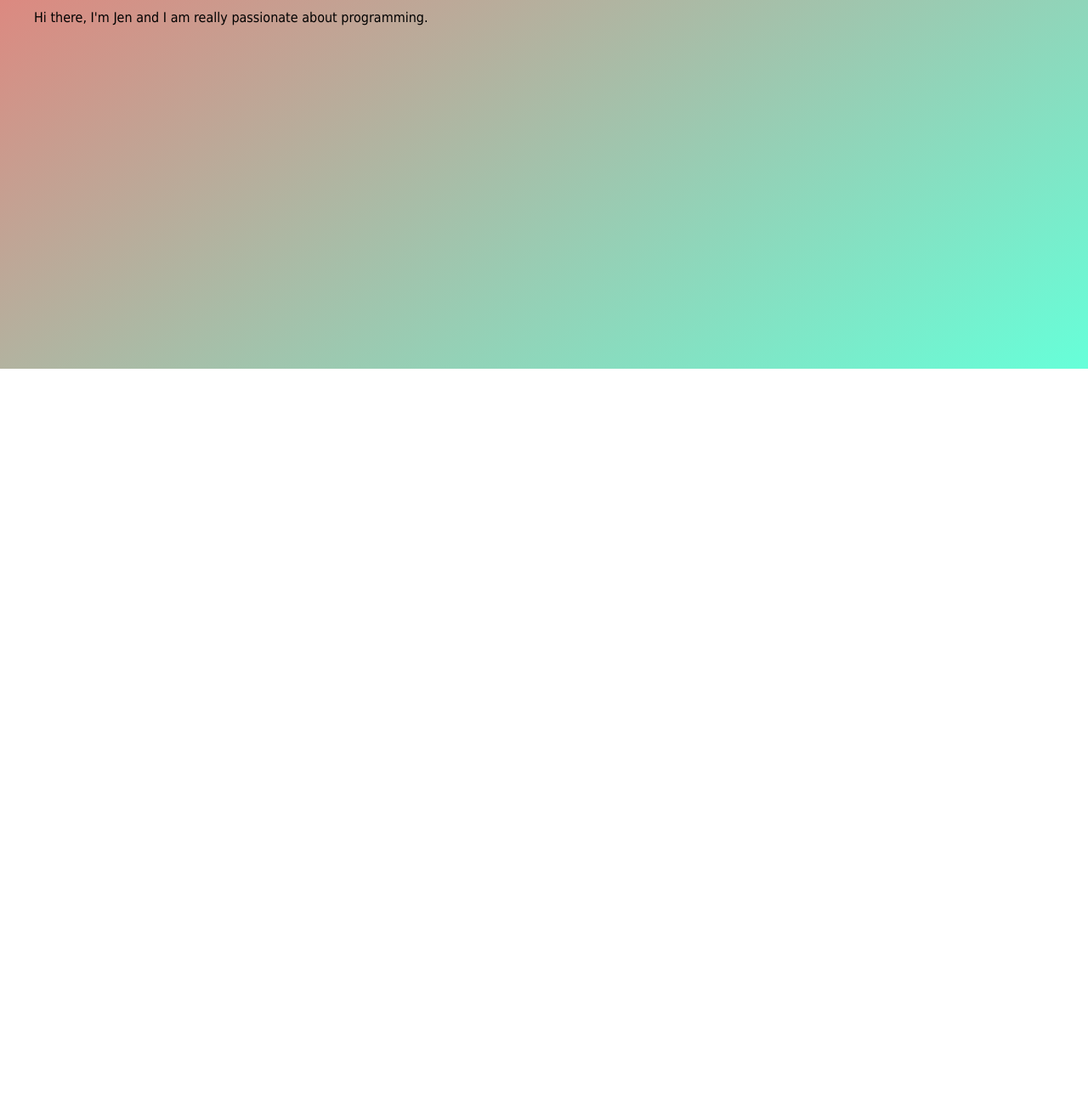
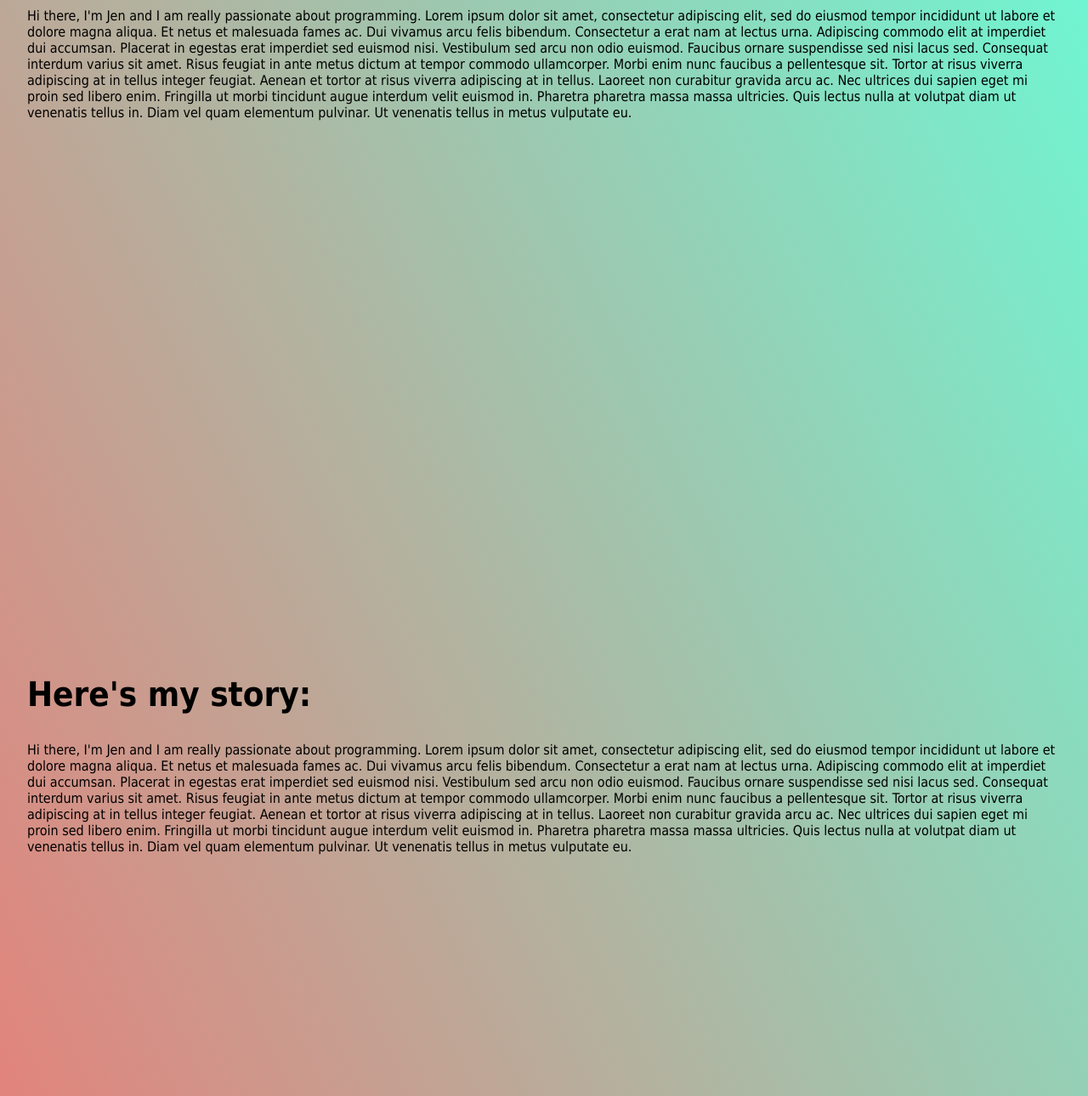
Before and after one commit to jenlf/redesigned-chainsaw, a plain HTML site: page index.html in a window 1280 px wide. Shown: the part 366-1656 px from the top of the page at 85% size. Before the commit the page ends 800 px from the top, so only its background shows below. Drawn offline with nearby package versions, Linux system fonts and the light colour scheme.

Commit message:
added js to fade in the text blocks, added css to transition gradient on hover, need to change to flexboxes and working on animation for gradient to work on scroll

```diff
--- a/index.html
+++ b/index.html
@@ -11,20 +11,51 @@
         <meta name="description" content="">
         <meta name="viewport" content="width=device-width, initial-scale=1">
         <link rel="stylesheet" href="styles/style.css">
+        <script src="http://code.jquery.com/jquery-1.11.0.min.js"></script>
+        <script language="JavaScript" type="text/javascript" src="scripts/scripts.js" async defer></script>
     </head>
     <body>
         <div class="wrapper">
-            <div class="content">
                 <div class="logo">
                     <img src="images/jf-high-sm.png" alt="Jennifer logo">
                 </div>
-                <h1>Software development is kind of my thing...</h1>
-                <!--[if lt IE 7]>
-                    <p class="browsehappy">You are using an <strong>outdated</strong> browser. Please <a href="#">upgrade your browser</a> to improve your experience.</p>
-                <![endif]-->
-                <p>Hi there, I'm Jen and I am really passionate about programming. </p>
-                <script src="" async defer></script>
-            </div>
+                <section class="scroll-section">
+                    <h1>Software development is kind of my thing...</h1>
+                    <!--[if lt IE 7]>
+                        <p class="browsehappy">You are using an <strong>outdated</strong> browser. Please <a href="#">upgrade your browser</a> to improve your experience.</p>
+                    <![endif]-->
+                    <div class="text-box" id="topfold-text">
+                        <p>Hi there, I'm Jen and I am really passionate about programming. Lorem ipsum dolor sit amet, consectetur adipiscing elit, sed do eiusmod tempor incididunt
+                            ut labore et dolore magna aliqua. Et netus et malesuada fames ac. Dui vivamus arcu felis bibendum. Consectetur a erat nam at lectus urna.
+                            Adipiscing commodo elit at imperdiet dui accumsan. Placerat in egestas erat imperdiet sed euismod nisi. Vestibulum sed arcu non odio euismod.
+                            Faucibus ornare suspendisse sed nisi lacus sed. Consequat interdum varius sit amet. Risus feugiat in ante metus dictum at tempor commodo ullamcorper.
+                            Morbi enim nunc faucibus a pellentesque sit. Tortor at risus viverra adipiscing at in tellus integer feugiat. Aenean et tortor at risus viverra adipiscing at
+                            in tellus. Laoreet non curabitur gravida arcu ac. Nec ultrices dui sapien eget mi proin sed libero enim. Fringilla ut morbi tincidunt augue interdum velit
+                            euismod in. Pharetra pharetra massa massa ultricies. Quis lectus nulla at volutpat diam ut venenatis tellus in. Diam vel quam elementum pulvinar.
+                            Ut venenatis tellus in metus vulputate eu. </p>
+                    </div>
+                </section>
+                <section class="text-scroll scroll-section">
+                    <h1>Here's my story:</h1>
+                    <div class="text-box" id="mid-text">
+                        <p>Hi there, I'm Jen and I am really passionate about programming. Lorem ipsum dolor sit amet, consectetur adipiscing elit, sed do eiusmod tempor incididunt
+                            ut labore et dolore magna aliqua. Et netus et malesuada fames ac. Dui vivamus arcu felis bibendum. Consectetur a erat nam at lectus urna.
+                            Adipiscing commodo elit at imperdiet dui accumsan. Placerat in egestas erat imperdiet sed euismod nisi. Vestibulum sed arcu non odio euismod.
+                            Faucibus ornare suspendisse sed nisi lacus sed. Consequat interdum varius sit amet. Risus feugiat in ante metus dictum at tempor commodo ullamcorper.
+                            Morbi enim nunc faucibus a pellentesque sit. Tortor at risus viverra adipiscing at in tellus integer feugiat. Aenean et tortor at risus viverra adipiscing at
+                            in tellus. Laoreet non curabitur gravida arcu ac. Nec ultrices dui sapien eget mi proin sed libero enim. Fringilla ut morbi tincidunt augue interdum velit
+                            euismod in. Pharetra pharetra massa massa ultricies. Quis lectus nulla at volutpat diam ut venenatis tellus in. Diam vel quam elementum pulvinar.
+                            Ut venenatis tellus in metus vulputate eu. </p>
+                    </div>
+                </section>
+                <section class="text-scroll scroll-section">
+                    <h1>Get in touch!</h1>
+                    <div class="text-box" id="footer-text">
+                        <p>Hi there, I'm Jen and I am really passionate about programming. Lorem ipsum dolor sit amet, consectetur adipiscing elit, sed do eiusmod tempor incididunt
+                            ut labore et dolore magna aliqua. Et netus et malesuada fames ac. Dui vivamus arcu felis bibendum. Consectetur a erat nam at lectus urna.
+                            Adipiscing. </p>
+                    </div>
+                </section>
         </div>
     </body>
 </html>
--- /dev/null
+++ b/scripts/scripts.js
@@ -0,0 +1,14 @@
+$(document).on("scroll", function() {
+    var pageTop = $(document).scrollTop();
+    var pageBottom = pageTop + $(window).height();
+    var tags = $(".text-scroll");
+
+    for (var i = 0; i < tags.length; i++) {
+      var tag = tags[i];
+      if ($(tag).position().top < pageBottom) {
+        $(tag).addClass("visible");
+      } else {
+        $(tag).removeClass("visible");
+      }
+    }
+  });
--- a/styles/style.css
+++ b/styles/style.css
@@ -12,18 +12,50 @@ body {
     font-family: Tahoma, sans-serif;
 }
 
+section {
+  height: 100vh;
+  width: calc(100%-32px);
+  padding: 32px;
+}
+
 .wrapper {
     margin: 0;
     padding: 0;
     min-height: 100%;
     width: 100%;
     height: auto;
+    position: relative;
     background: linear-gradient(to bottom right,#ff6666,#66ffd9);
+    z-index: 1;
 }
 
-.wrapper .content {
-    padding: 40px;
+.wrapper::before {
+  position: absolute;
+  content: '';
+  top: 0;
+  right: 0;
+  bottom: 0;
+  left: 0;
+  background-image: linear-gradient(to bottom left, #66ffd9, #ff6666);
+  z-index: -1;
+  transition: opacity 0.5s linear;
+  opacity: 0;
 }
+
+.wrapper:hover::before {
+  opacity: 1;
+}
+
+.text-scroll {
+  opacity: 0;
+  transform: translate(0, 10vh);
+  transition: all 1s;
+}
+.text-scroll.visible {
+  opacity: 1;
+  transform: translate(0, 0);
+}
+
 
 .logo {
     width: 198px;
@@ -38,7 +70,6 @@ body {
 }
 h1 {
     font-size: 40px;
-    margin-left: 32px;
     margin-top: 150px;
     animation: fadeIn 5s;
     -webkit-animation: fadeIn 5s;
@@ -46,6 +77,13 @@ h1 {
     -o-animation: fadeIn 5s;
     -ms-animation: fadeIn 5s;
   }
+#topfold-text {
+  animation: fadeIn 5s;
+  -webkit-animation: fadeIn 5s;
+  -moz-animation: fadeIn 5s;
+  -o-animation: fadeIn 5s;
+  -ms-animation: fadeIn 5s;
+}
 @keyframes fadeIn {
     0% { opacity: 0;}
     100% { opacity: 1;}
@@ -69,3 +107,7 @@ h1 {
     0% { opacity: 0; }
     100% { opacity: 1; }
   }
+
+ .text-box {
+
+ }
```
